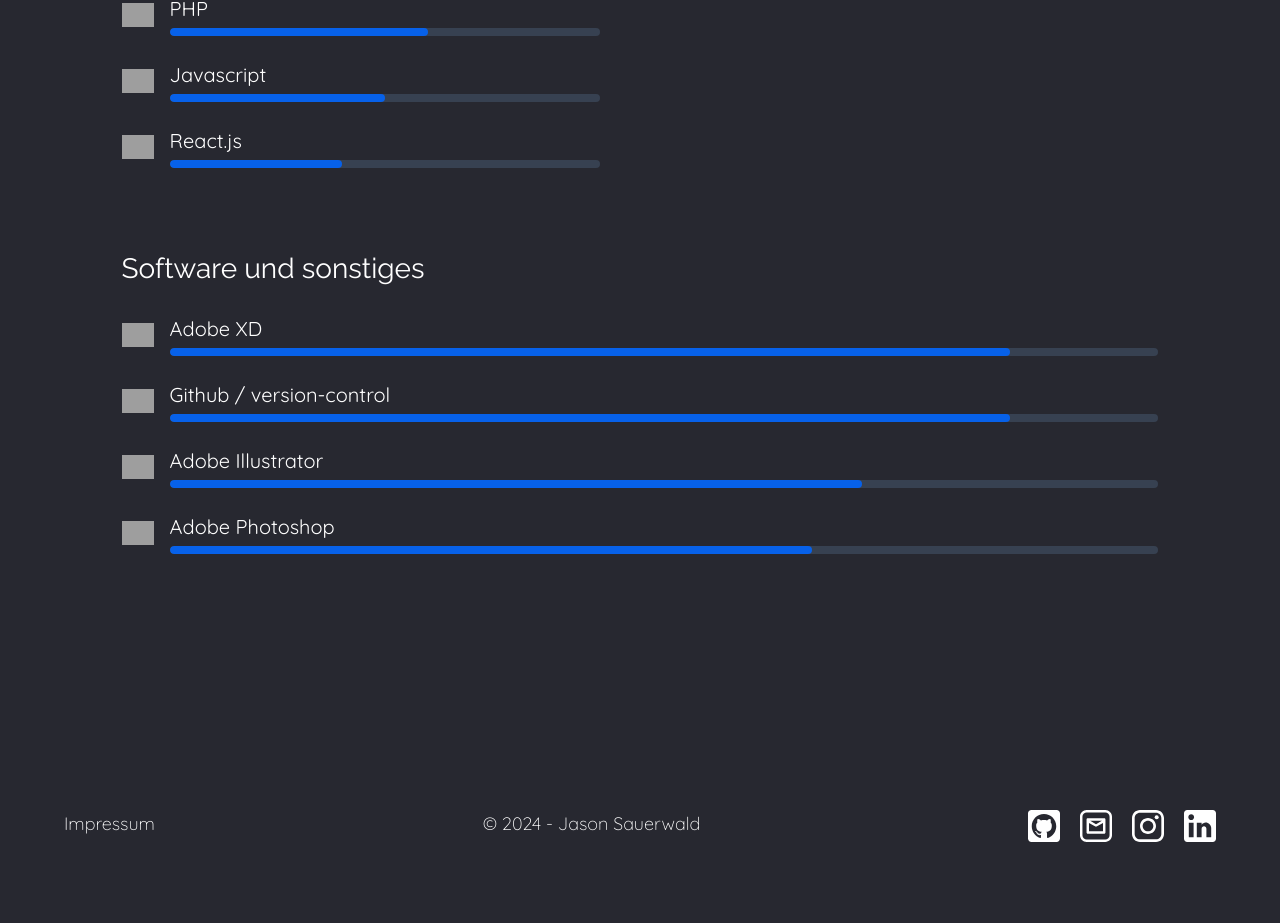
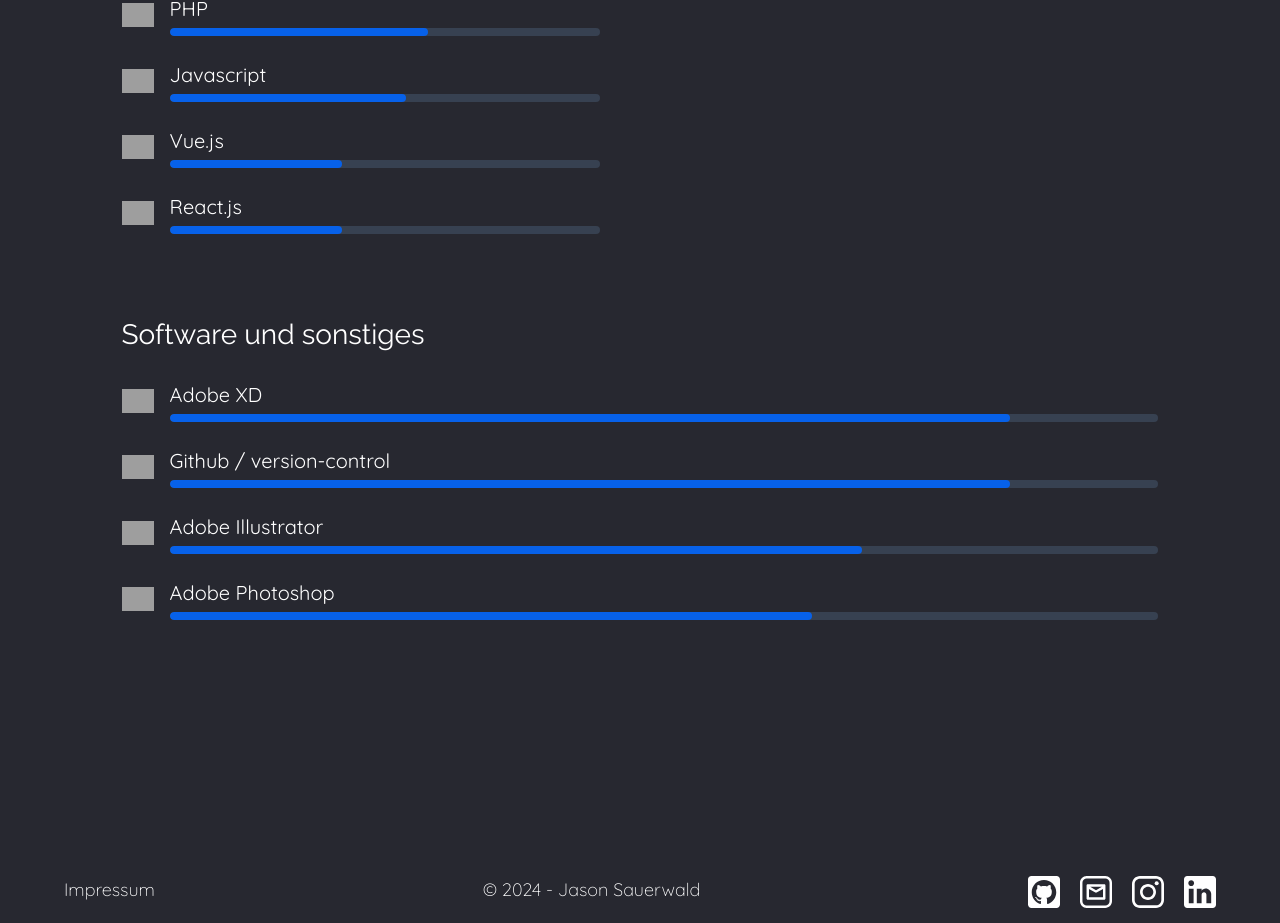
Before and after one commit to JasonSa19/vue-portfolio, a Vue app: page / in a window 1280 px wide. Shown: the part 5177-6100 px from the top of the page. Built offline with nearby package versions, Linux system fonts and the light colour scheme; grey boxes are pictures that could not be loaded.

Commit message:
Add vue.js and optimize for light theme

```diff
--- a/src/components/Slider.vue
+++ b/src/components/Slider.vue
@@ -28,8 +28,13 @@ const skills = ref([
       },
       {
         name: "Javascript",
-        progress: 50,
+        progress: 55,
         icon: "https://cdn.jsdelivr.net/gh/devicons/devicon/icons/javascript/javascript-original.svg",
+      },
+      {
+        name: "Vue.js",
+        progress: 40,
+        icon: "https://cdn.jsdelivr.net/gh/devicons/devicon/icons/vuejs/vuejs-original.svg",
       },
       {
         name: "React.js",
@@ -79,7 +84,8 @@ const skills = ref([
       {
         name: "Github / version-control",
         progress: 85,
-        icon: "https://cdn.simpleicons.org/github/ffffff",
+        icon: "https://cdn.simpleicons.org/github/000000",
+        darkIcon: "https://cdn.simpleicons.org/github/ffffff",
       },
     ],
   },
@@ -114,7 +120,9 @@ onMounted(() => {
     <div class="container">
       <div class="flex flex-col gap-6 xl:gap-14 md:flex-row">
         <div class="basis-5/12">
-          <h2 class="text-lg xl:text-2xl font-headline leading-headline">
+          <h2
+            class="text-lg xl:text-2xl font-headline leading-headline dark:text-white"
+          >
             Meine Skills
           </h2>
         </div>
@@ -126,7 +134,7 @@ onMounted(() => {
         :key="categoryIndex"
         class="flex-1 min-w-[300px] space-y-6"
       >
-        <h2 class="text-lg font-normal text-white">
+        <h2 class="text-lg font-normal dark:text-white">
           {{ category.category }}
         </h2>
 
@@ -143,7 +151,7 @@ onMounted(() => {
             />
 
             <div class="flex-1">
-              <div class="mb-1 text-sm text-white">{{ skill.name }}</div>
+              <div class="mb-1 text-sm dark:text-white">{{ skill.name }}</div>
               <div class="h-2 overflow-hidden bg-gray-700 rounded-full">
                 <div
                   class="w-0 h-full bg-blue-500 rounded-full progress-bar"
```
